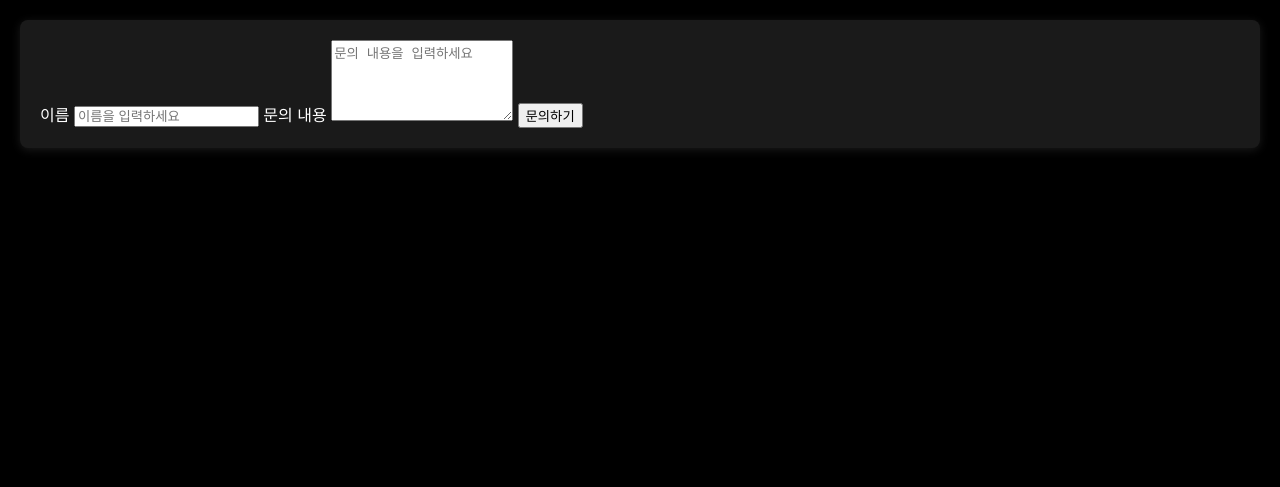
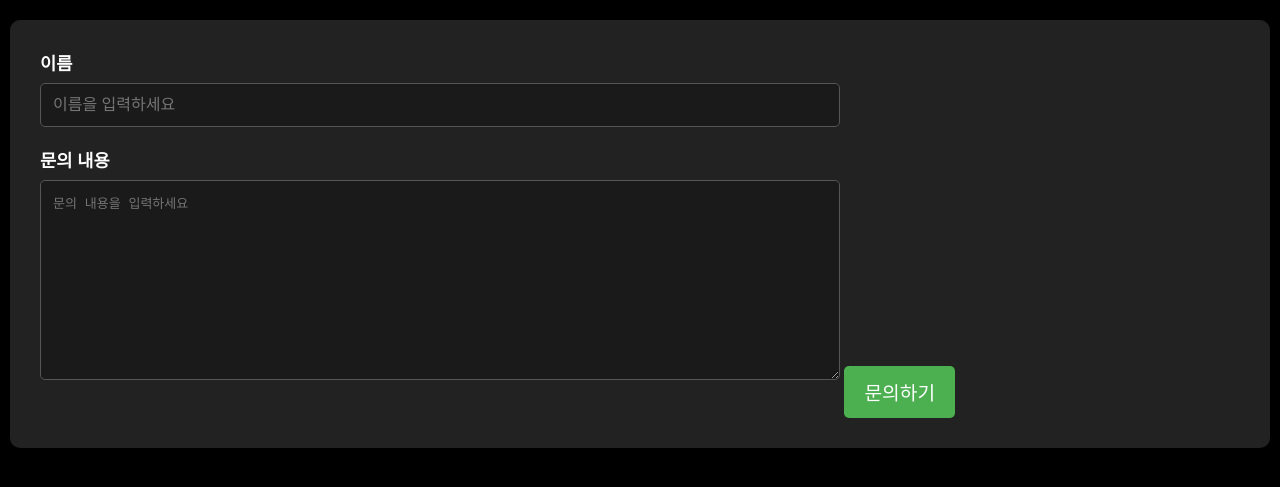
Before and after one commit to black4305/withkids, a Flask app: page / in a window 1280 px wide, after a click on "문의". Shown: the part 157-644 px from the top of the page. Run offline with Flask 3, Linux system fonts and the light colour scheme; data comes from the database, SQL or seed files in the repository; data that the repository does not hold is empty.

Commit message:
문의 탭 디자인 수정

```diff
--- a/static/style.css
+++ b/static/style.css
@@ -205,3 +205,64 @@ td a:hover {
 .search-button:active {
     transform: scale(0.95);
 }
+
+/* 문의 섹션 전용 스타일 */
+#contact {
+    padding: 30px;
+    background-color: #222; /* 섹션 배경색 */
+    border-radius: 10px; /* 모서리 둥글게 */
+    color: #fff;
+    box-shadow: 0 4px 15px rgba(0, 0, 0, 0.5); /* 그림자 효과 */
+}
+
+#contact h1 {
+    font-size: 2em;
+    margin-bottom: 20px;
+    color: #1e90ff;
+    text-align: center;
+}
+
+#contact label {
+    display: block;
+    font-weight: bold;
+    margin-bottom: 8px;
+    font-size: 1.1em;
+}
+
+#contact input,
+#contact textarea {
+    width: 100%;
+    max-width: 800px;
+    padding: 12px;
+    margin-bottom: 20px;
+    border: 1px solid #555;
+    border-radius: 5px;
+    background-color: #1a1a1a;
+    color: #fff;
+    font-size: 1em;
+    box-sizing: border-box;
+}
+
+#contact textarea {
+    height: 200px;
+    resize: vertical; /* 세로 방향 크기 조정 가능 */
+}
+
+#contact button {
+    background-color: #4CAF50;
+    color: #fff;
+    border: none;
+    border-radius: 5px;
+    padding: 12px 20px;
+    font-size: 1.2em;
+    cursor: pointer;
+    transition: background-color 0.3s, transform 0.2s;
+}
+
+#contact button:hover {
+    background-color: #45a049;
+}
+
+#contact button:active {
+    transform: scale(0.95);
+}
--- a/templates/index.html
+++ b/templates/index.html
@@ -296,7 +296,7 @@
             <input type="text" id="name" name="name" placeholder="이름을 입력하세요" required>
 
             <label for="message">문의 내용</label>
-            <textarea id="message" name="message" placeholder="문의 내용을 입력하세요" rows="5" required></textarea>
+            <textarea id="message" name="message" placeholder="문의 내용을 입력하세요" rows="10" required></textarea>
 
             <button type="submit">문의하기</button>
         </form>
```
